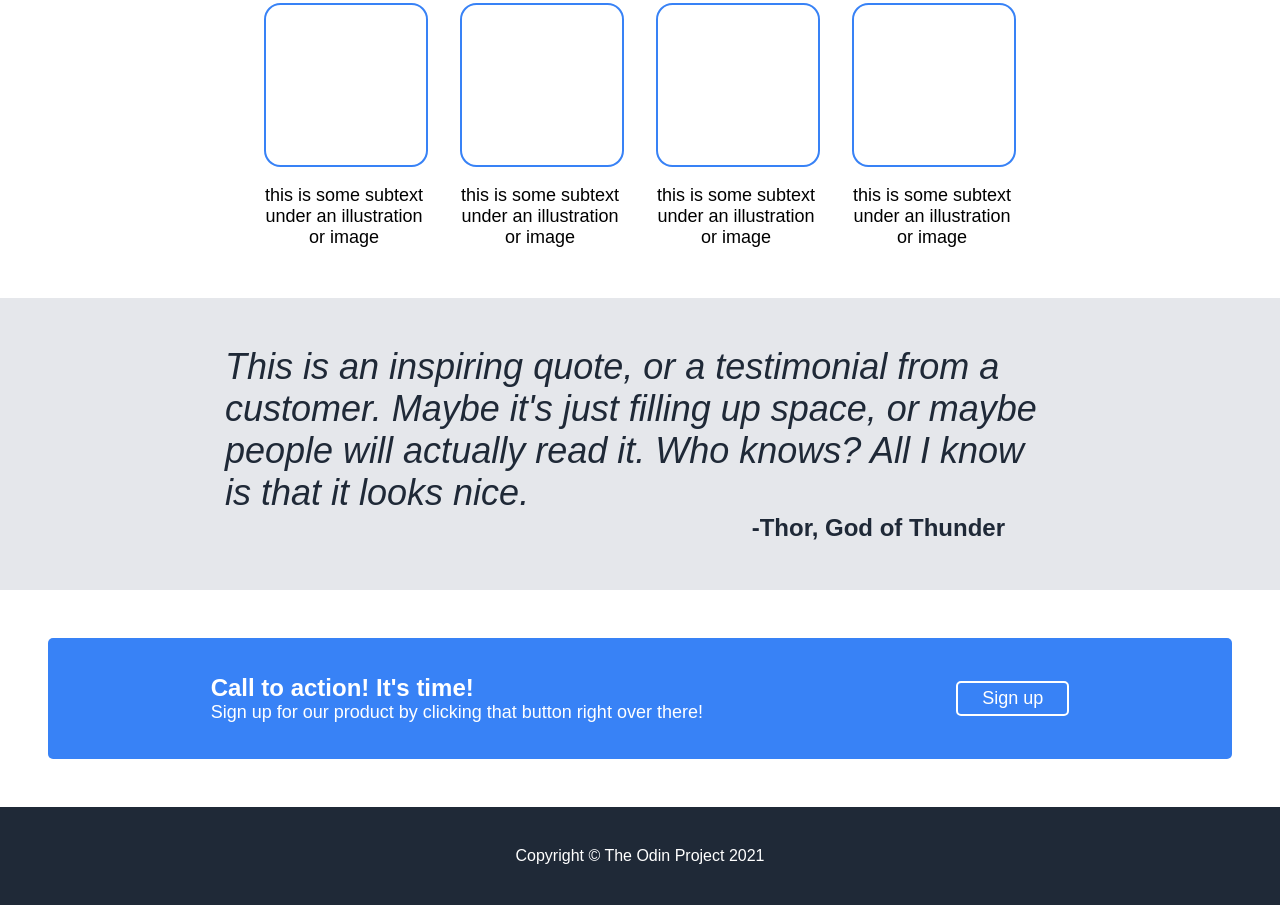
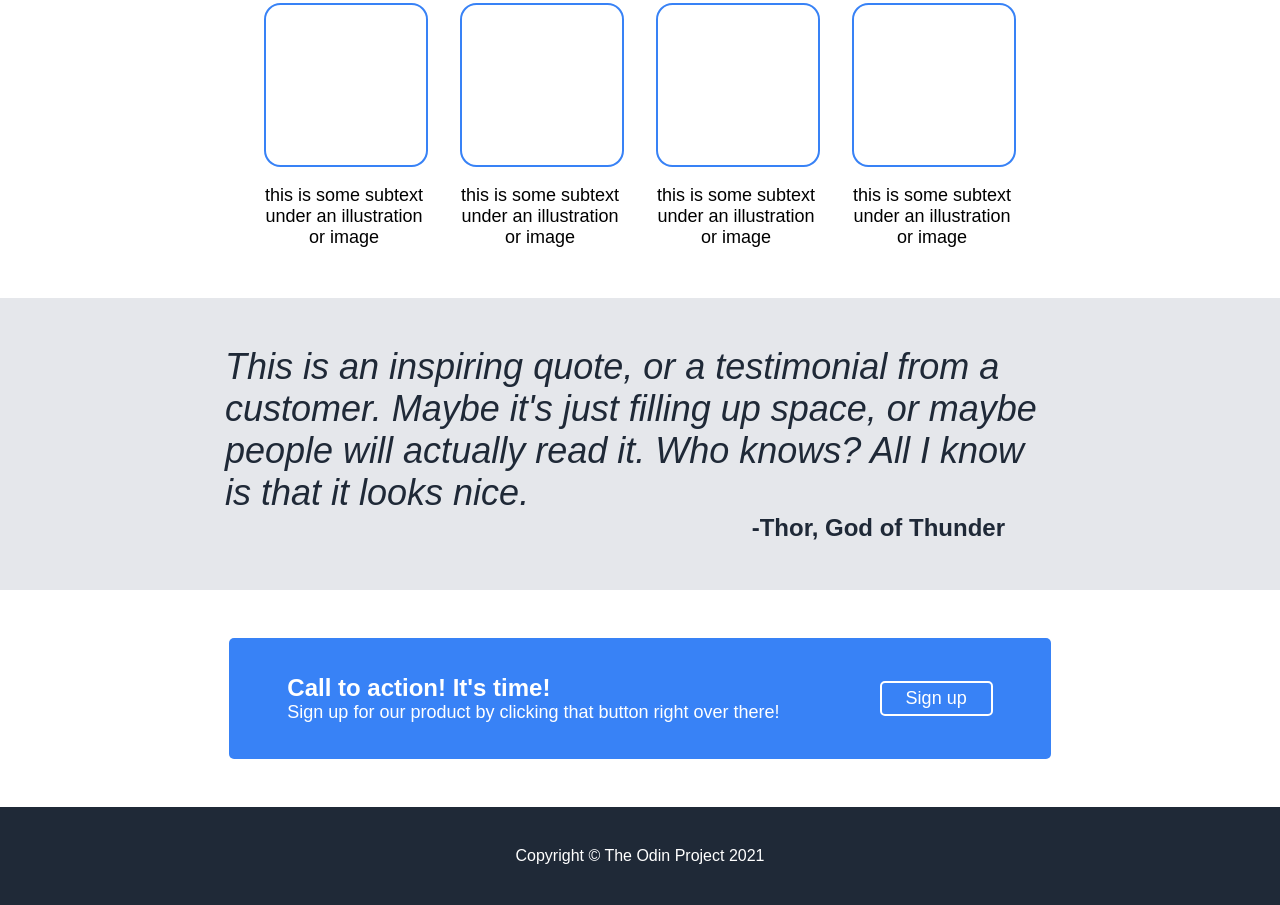
Before and after one commit to juturusumanth23/odin-landing-page, a plain HTML site: page index.html in a window 1280 px wide. Shown: the part 395-1300 px from the top of the page. Drawn offline with Linux system fonts and the light colour scheme.

Commit message:
Reduce the width of call-to-action to its content
The width of call-to-action div is set to 750px
with auto margin on the sides to center it
horizontally on the page

```diff
--- a/style.css
+++ b/style.css
@@ -115,15 +115,17 @@ h2 {
 }
 
 .call-to-action {
-    margin: 48px;
+    margin: 48px auto;
     padding: 36px;
     background-color: #3882f6;
+    width: 750px;
     font-size: 24px;
     color: #fff;
     border-radius: 5px;
     display: flex;
-    justify-content: space-around;
+    justify-content: center;
     align-items: center;
+    gap: 100px;
 }
 
 .call-to-action button {
```
